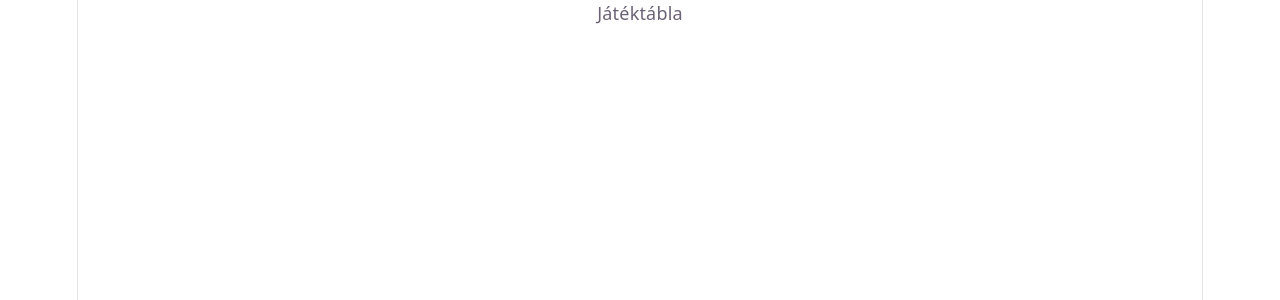
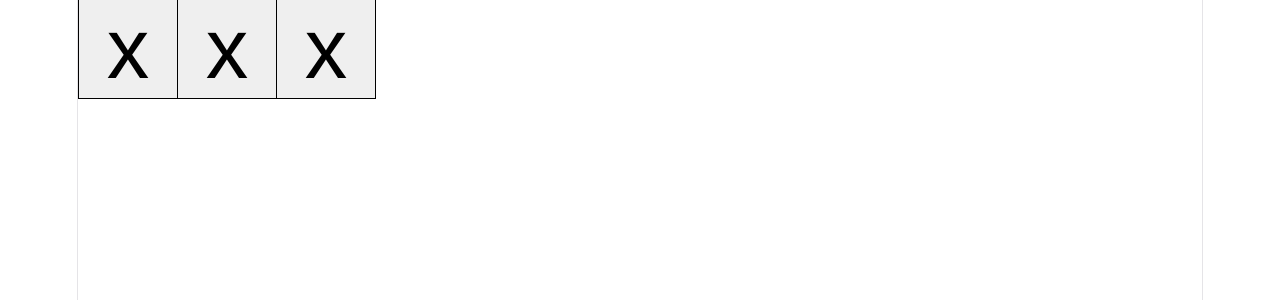
Before and after one commit to takacszsolt2022d-lab/reactonallominigame, a React (Vite) app in the folder reactonallominigame/: page / in a window 1280 px wide. Shown: the top 300 px of the page. Built offline with nearby package versions, Linux system fonts and the light colour scheme.

Commit message:
negyesfeladat

```diff
--- a/reactonallominigame/src/App.jsx
+++ b/reactonallominigame/src/App.jsx
@@ -1,7 +1,7 @@
-import Board from './components/Board'
+import Board from "./components/Board";
 
 function App() {
-  return <Board />
+    return <Board />;
 }
 
-export default App
+export default App;
--- a/reactonallominigame/src/components/Board.jsx
+++ b/reactonallominigame/src/components/Board.jsx
@@ -1,5 +1,11 @@
-function Board() {
-  return <div className="board">Játéktábla</div>
+import Square from "./Square";
+
+export default function Board() {
+    return (
+        <div className="board-row">
+            <Square />
+            <Square />
+            <Square />
+        </div>
+    );
 }
-
-export default Board
--- a/reactonallominigame/src/components/Square.jsx
+++ b/reactonallominigame/src/components/Square.jsx
@@ -1,5 +1,3 @@
-function Square() {
-  return <div className="square" />
+export default function Square() {
+    return <button className="square">x</button>;
 }
-
-export default Square
--- a/reactonallominigame/src/index.css
+++ b/reactonallominigame/src/index.css
@@ -109,3 +109,19 @@
   padding: 4px 8px;
   background: var(--code-bg);
 }
+
+.board-row {
+  display: flex;
+}
+
+.square {
+  width: 100px;
+  height: 100px;
+  border: 1px solid black;
+  margin-top: -1px;
+  margin-right: -1px;
+  display: flex;
+  align-items: center;
+  justify-content: center;
+  font-size: 85px;
+}
```
